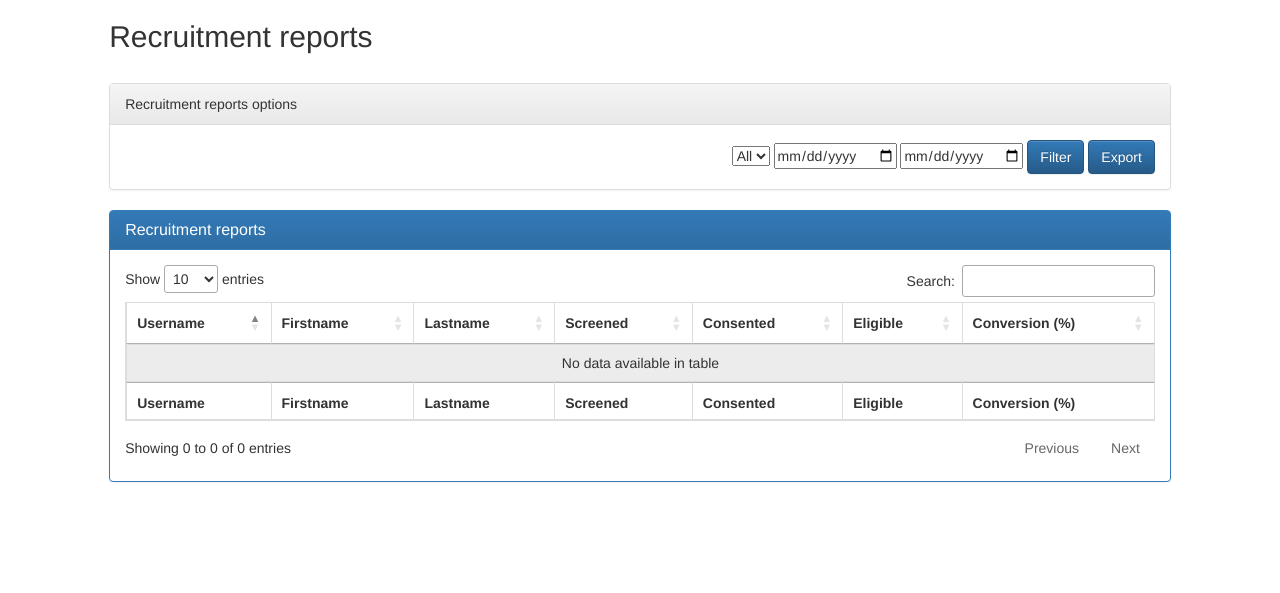
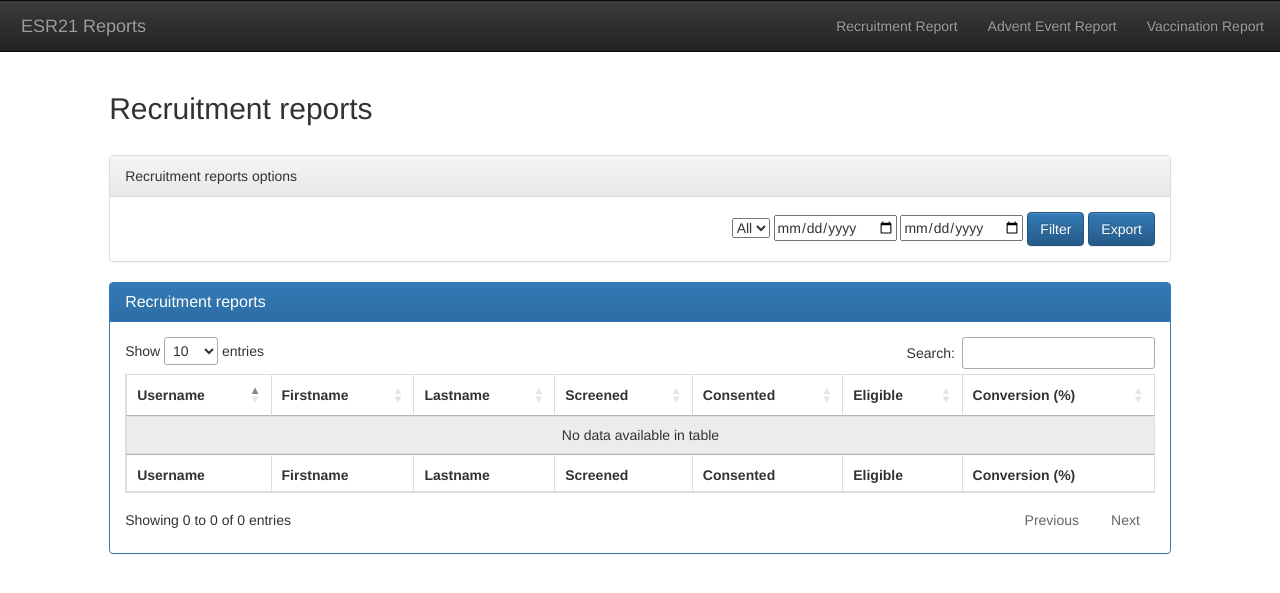
Before and after one commit to geek911/esr21-reports-1, a Django app: page /operational/ in a window 1280 px wide. Shown: the top 593 px of the page. Run offline with Django 3.2, Linux system fonts and the light colour scheme; some libraries are stand-ins or nearby versions.

Commit message:
Added url and refactored the code

```diff
--- a/esr21_reports/settings.py
+++ b/esr21_reports/settings.py
@@ -15,7 +15,6 @@ from pathlib import Path
 # Build paths inside the project like this: BASE_DIR / 'subdir'.
 BASE_DIR = Path(__file__).resolve().parent.parent
 
-
 # Quick-start development settings - unsuitable for production
 # See https://docs.djangoproject.com/en/3.2/howto/deployment/checklist/
 
@@ -26,7 +25,6 @@ SECRET_KEY = 'django-insecure-ct+75qg5-^3%is@6!=(%9n)-85$9##v%*afzc=+e*2()qq8)k9
 DEBUG = True
 
 ALLOWED_HOSTS = []
-
 
 # Application definition
 
@@ -69,7 +67,6 @@ TEMPLATES = [
 
 WSGI_APPLICATION = 'esr21_reports.wsgi.application'
 
-
 # Database
 # https://docs.djangoproject.com/en/3.2/ref/settings/#databases
 
@@ -79,7 +76,6 @@ DATABASES = {
         'NAME': BASE_DIR / 'db.sqlite3',
     }
 }
-
 
 # Password validation
 # https://docs.djangoproject.com/en/3.2/ref/settings/#auth-password-validators
@@ -99,7 +95,6 @@ AUTH_PASSWORD_VALIDATORS = [
     },
 ]
 
-
 # Internationalization
 # https://docs.djangoproject.com/en/3.2/topics/i18n/
 
@@ -113,7 +108,6 @@ USE_L10N = True
 
 USE_TZ = True
 
-
 # Static files (CSS, JavaScript, Images)
 # https://docs.djangoproject.com/en/3.2/howto/static-files/
 
--- a/medical_reports/templates/base.html
+++ b/medical_reports/templates/medical_reports/base.html
@@ -2,7 +2,11 @@
 <html lang="en">
 <head>
     <meta charset="UTF-8">
-    <title>Title</title>
+    <title>
+        {% block title %}
+        No title
+        {% endblock %}
+    </title>
     <!-- Latest compiled and minified CSS -->
     <link rel="stylesheet" href="https://maxcdn.bootstrapcdn.com/bootstrap/3.3.7/css/bootstrap.min.css"
           integrity="sha384-BVYiiSIFeK1dGmJRAkycuHAHRg32OmUcww7on3RYdg4Va+PmSTsz/K68vbdEjh4u" crossorigin="anonymous">
@@ -26,6 +30,12 @@
 </head>
 <body>
 
+<div class="row">
+    <div class="col-12">
+        {% include 'operational_reports/navbar.html' %}
+    </div>
+</div>
+
 {% block content %}
 
 {% endblock %}
--- /dev/null
+++ b/medical_reports/templates/medical_reports/vaccination_report.html
@@ -0,0 +1 @@
+{% extends 'medical_reports/base.html' %}
--- a/operational_reports/templates/base.html
+++ b/operational_reports/templates/operational_reports/base.html
@@ -2,7 +2,11 @@
 <html lang="en">
 <head>
     <meta charset="UTF-8">
-    <title>Title</title>
+    <title>
+        {% block title %}
+            No title
+        {% endblock %}
+    </title>
     <!-- Latest compiled and minified CSS -->
     <link rel="stylesheet" href="https://maxcdn.bootstrapcdn.com/bootstrap/3.3.7/css/bootstrap.min.css"
           integrity="sha384-BVYiiSIFeK1dGmJRAkycuHAHRg32OmUcww7on3RYdg4Va+PmSTsz/K68vbdEjh4u" crossorigin="anonymous">
@@ -26,6 +30,12 @@
 </head>
 <body>
 
+<div class="row">
+    <div class="col-12">
+        {% include 'operational_reports/navbar.html' %}
+    </div>
+</div>
+
 {% block content %}
 
 {% endblock %}
--- /dev/null
+++ b/operational_reports/templates/operational_reports/navbar.html
@@ -0,0 +1,20 @@
+<nav class="navbar navbar-inverse">
+  <div class="container-fluid">
+    <!-- Brand and toggle get grouped for better mobile display -->
+    <div class="navbar-header" style="margin-left: 20px">
+      <a class="navbar-brand" href="/">ESR21 Reports</a>
+    </div>
+
+    <!-- Collect the nav links, forms, and other content for toggling -->
+    <div class="collapse navbar-collapse" id="bs-example-navbar-collapse-1">
+      <form class="navbar-form navbar-left">
+      </form>
+      <ul class="nav navbar-nav navbar-right">
+        <li><a href="{% url 'operational_reports:operational' %}">Recruitment Report</a></li>
+        <li><a href="{% url 'medical_reports:advent' %}">Advent Event Report</a></li>
+        <li><a href="{% url 'medical_reports:vaccination' %}">Vaccination Report</a></li>
+
+      </ul>
+    </div><!-- /.navbar-collapse -->
+  </div><!-- /.container-fluid -->
+</nav>
--- a/operational_reports/templates/operational_reports/operational.html
+++ b/operational_reports/templates/operational_reports/operational.html
@@ -1,4 +1,9 @@
-{% extends 'base.html' %}
+{% extends 'operational_reports/base.html' %}
+
+
+{% block title %}
+    Reports | Operational Reports
+{% endblock %}
 
 {% block content %}
     <div class="row">
--- a/operational_reports/urls.py
+++ b/operational_reports/urls.py
@@ -3,6 +3,7 @@
 from django.urls import path
 from . import views
 
+app_name = 'operational_reports'
 
 urlpatterns = [
     path('', views.operational_report_page, name='operational'),
```
Also changed, not shown: medical_reports/templates/medical_reports/advent_event.html (renamed from medical_reports/templates/medical_reports/medical.html, +6 -2 lines), medical_reports/templates/medical_reports/navbar.html (added, +19 -0 lines), medical_reports/urls.py (+4 -3 lines), medical_reports/views.py (+6 -3 lines), navbars.py (added).
